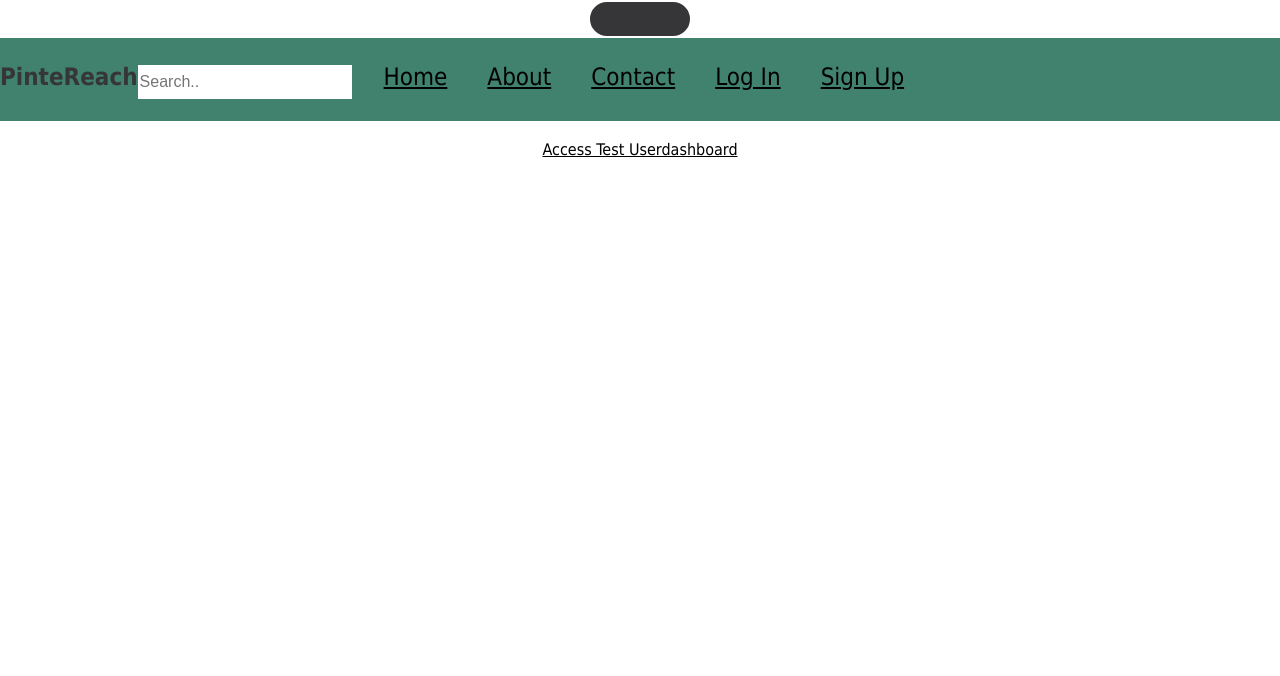
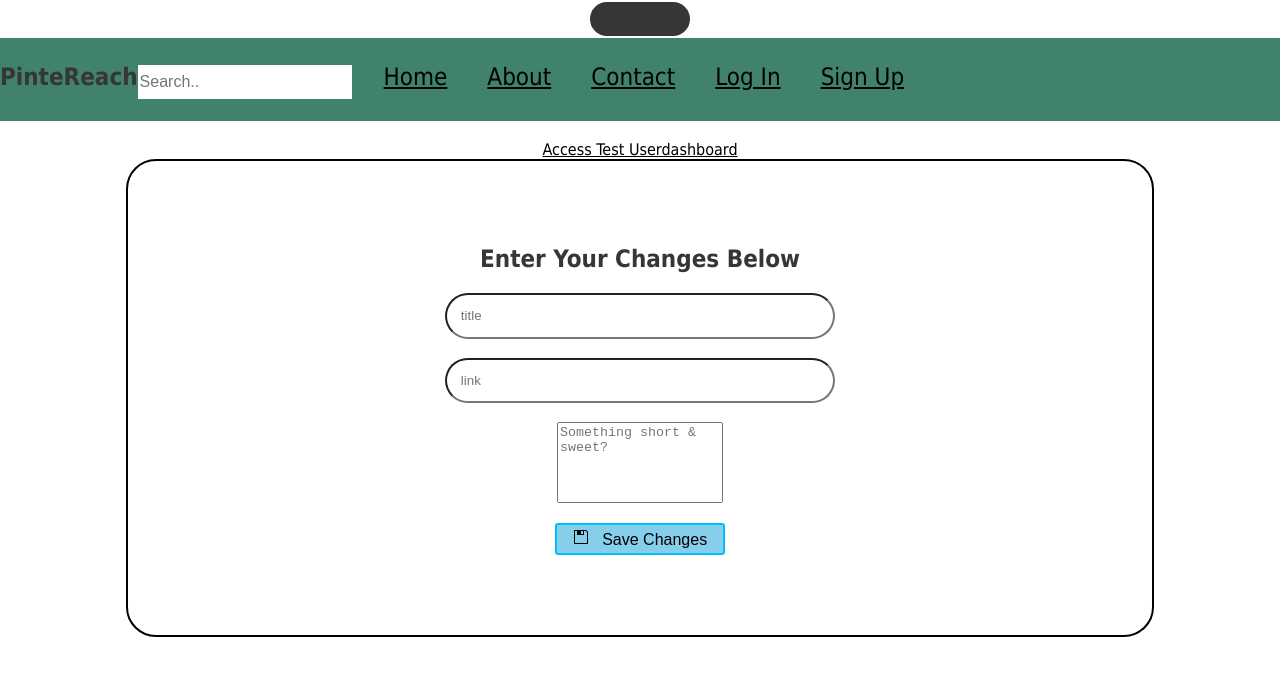
Before and after one commit to Pinterest2-0/frontend, a React (Create React App) app in the folder frontend2-3/: page /update in a window 1280 px wide. Shown: the top 676 px of the page. Built offline with nearby package versions, Linux system fonts and the light colour scheme.

Commit message:
Added additional styling for modal. Working through logic to display Modal.

```diff
--- a/frontend2-3/src/App.css
+++ b/frontend2-3/src/App.css
@@ -95,3 +95,6 @@ background-color: skyblue;
 .title{
   margin-top: 0;
 }
+.Modal{
+  z-index: 1000;
+}
--- a/frontend2-3/src/App.js
+++ b/frontend2-3/src/App.js
@@ -10,6 +10,7 @@ import Toggle from './Components/Toggler';
 import {Route, Link, Switch } from 'react-router-dom';
 import './App.css';
 import Dashboard from './Components/Dashboard';
+import UpdateModal from './Components/UpdateModal';
 
 
 function App() {
@@ -56,7 +57,9 @@ function App() {
         <SignUpForm />
       </Route>
 
+       <Route exact path='/update' component={UpdateModal}>
 
+       </Route>
     </Switch>
 
 
--- a/frontend2-3/src/Components/ArticleCard.js
+++ b/frontend2-3/src/Components/ArticleCard.js
@@ -1,12 +1,12 @@
-import React from 'react';
+import React, {useState} from 'react';
+import {useParams, useHistory} from 'react-router-dom';
 import styled from 'styled-components'
 import {MdEdit} from 'react-icons/md';
 import {RiArchiveDrawerLine} from 'react-icons/ri';
 import {TiDelete} from 'react-icons/ti';
-import { Divider } from 'antd';
 
 
-const Button = styled.button`
+export const Button = styled.button`
 background: ${props => props.primary ? "skyblue" : "white"};
 
 font-size: 1em;
@@ -32,6 +32,11 @@ margin: 0 auto;
 const ArticleCard = (props) => {
 const {title, category, link, description} = props.article
 // const {first_name, last_name, email,avatar} = props.article
+
+const {push} = useHistory();
+const handleModal = () => {
+push('/update')
+}
     return(
         <Card className="CardContainer">
 
@@ -41,17 +46,11 @@ const {title, category, link, description} = props.article
                     <a href={link}>Read More</a>
                     <p>Summary: {description}</p>
                     <div>
-                    <Button className="primarybtn"primary><MdEdit/> Edit</Button>
+                    <Button className="primarybtn" primary onClick={handleModal}><MdEdit/> Edit</Button>
                     <Button className="primarybtn" primary><RiArchiveDrawerLine/>Archive</Button>
                     <Button className="primarybtn" primary><TiDelete/>Delete</Button>
                     </div>
-                    {/* <hr /> */}
-                    {/* <img src={avatar} alt='profile pic'></img>
-                    <p>{first_name}</p>
-                    <a href={last_name}>Read More</a>
-                    <p>{email}</p> */}
-                    {/* <button>Edit</button>
-                    <button>Archive</button> */}
+
         </Card>
     )
 }
--- a/frontend2-3/src/Components/UpdateModal.js
+++ b/frontend2-3/src/Components/UpdateModal.js
@@ -1,10 +1,32 @@
 import React, {useState} from 'react'
-import {useParams} from 'react-router-dom';
+import {useParams, useHistory} from 'react-router-dom';
+import {Button} from './ArticleCard';
+import {VscSave} from 'react-icons/vsc';
+import styled from 'styled-components';
+import { Input } from 'antd';
 
+const Container = styled.div`
 
+position: fixed;
+left: 50%;
+transform: translate(-50%, 0);
+width: 70%;
+padding: 4rem;
+border: 2px solid black;
+border-radius: 30px;
+`
+
+const JazzyInput = styled.input`
+
+width: 40%;
+padding: 1em;
+border-radius: 30px;
+outline: none;
+`
 
 const UpdateModal = () => {
-
+    const { TextArea } = Input;
+    const {push} = useHistory()
 
     const modalFormat = {
         title: '',
@@ -19,33 +41,43 @@ const UpdateModal = () => {
         setModalContent({...modalContent, [event.target.name]:event.target.value})
     }
 
+    const handleSubmit = (event) => {
+        event.preventDefault()
+        push('/userdashboard')
+    }
     return(
 
-        <>
-            <form>
-                <input type="text"
+        <Container>
+            <form onSubmit={handleSubmit}>
+                <h2>Enter Your Changes Below</h2>
+                <JazzyInput type="text"
                 name='title'
                 placeholder='title'
                 value={title}
                 onChange={handleChange}
                 />
                 <br />
-                <input type="text"
+                <br />
+                <JazzyInput type="text"
                 name='link'
                 placeholder='link'
                 value={link}
                 onChange={handleChange}/>
                 <br />
-                <textarea type="text"
+                <br />
+                <TextArea type="text"
                 name='summary'
                 placeholder='Something short & sweet?'
                 value={summary}
+                onChange={handleChange}
+                autoSize={{ minRows: 5, maxRows: 7 }}
                 >
-                </textarea>
+                </TextArea>
                 <br />
-                <button>Save Changes</button>
+                <Button primary><VscSave/> &nbsp; Save Changes</Button>
         </form>
 
-        </>
+        </Container>
     )
 }
+export default UpdateModal
```
